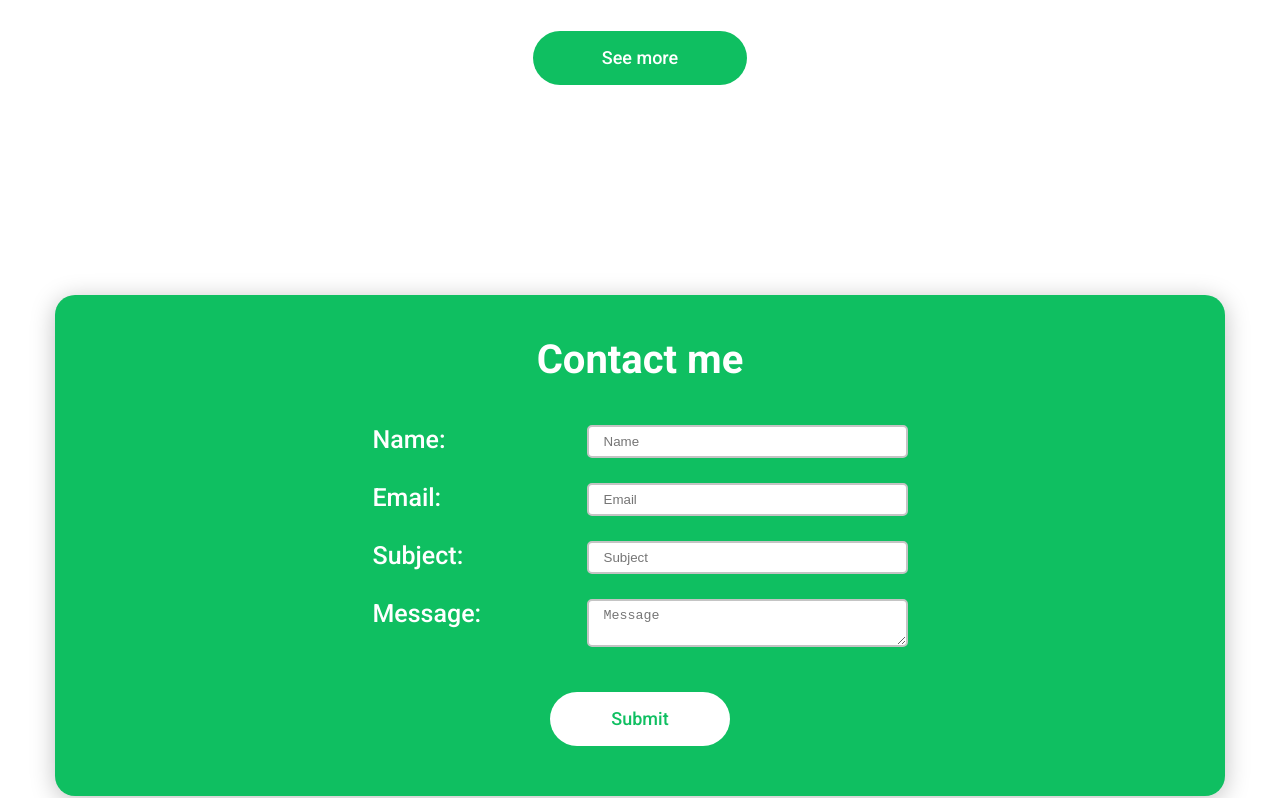
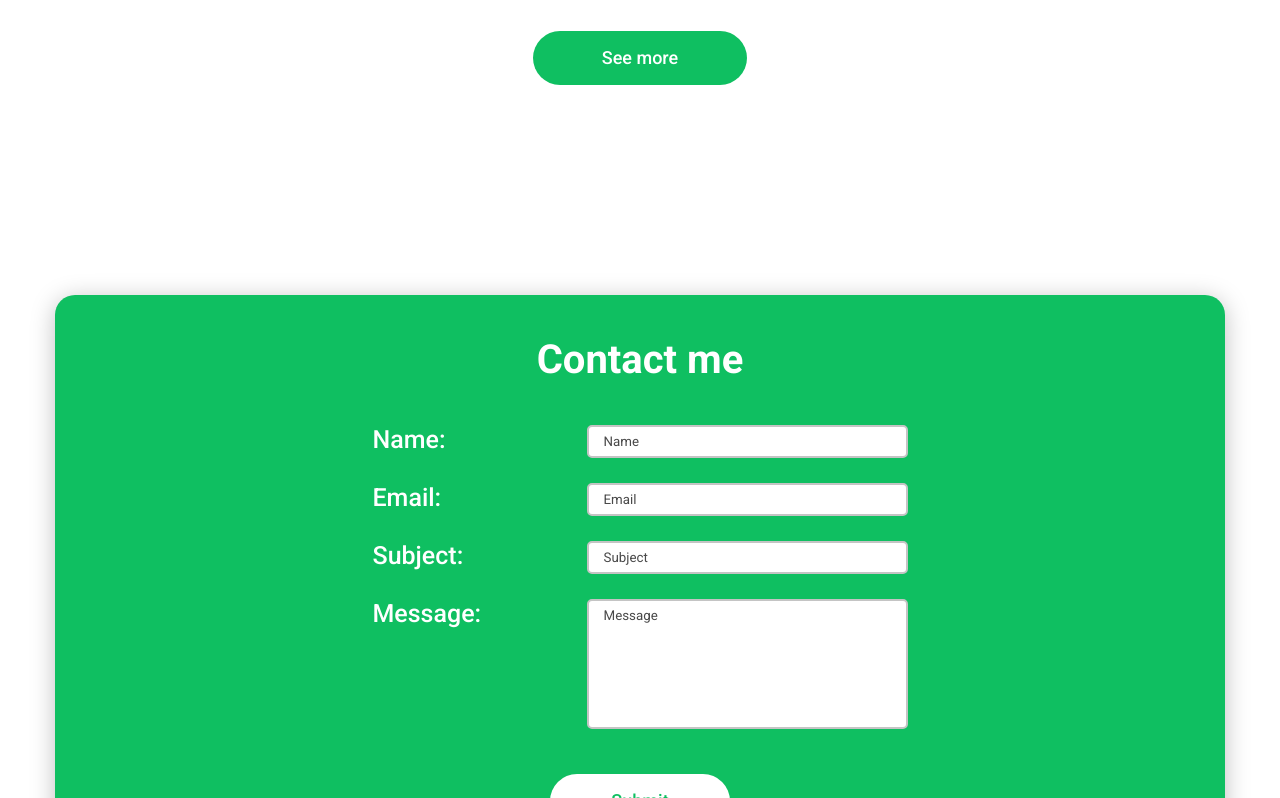
Before and after one commit to SandraVLP/portfolio-start-project, a React app in the folder portfolio-start-project-main/: page / in a window 1280 px wide. Shown: the part 5003-5801 px from the top of the page. Built offline with nearby package versions, Linux system fonts and the light colour scheme.

Commit message:
outline and placeholder

```diff
--- a/portfolio-start-project-main/src/layout/contacts/Contacts.tsx
+++ b/portfolio-start-project-main/src/layout/contacts/Contacts.tsx
@@ -85,13 +85,27 @@ const StyledForm = styled.form`
   ${StyledButton} {
     margin-top: 20px;
   }
+
+  textarea {
+    resize: none;
+    height: 130px;
+  }
 `;
 
 const Field = styled.input`
+font-family: Roboto;
 border-radius: 5px;
 border: solid 2px ${myTheme.grey};
 width: 60%;
 padding: 7px 15px;
+
+&::placeholder{
+  color: ${myTheme.black.light};
+}
+
+&:focus-visible{
+  outline: 3px auto ${myTheme.secondary};
+}
 
 `
 
```
